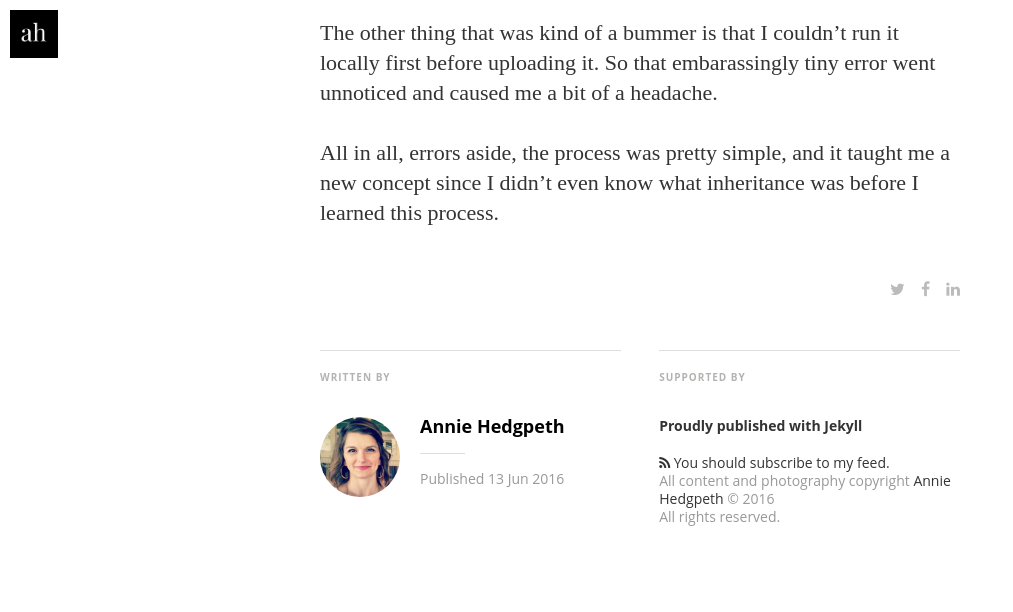
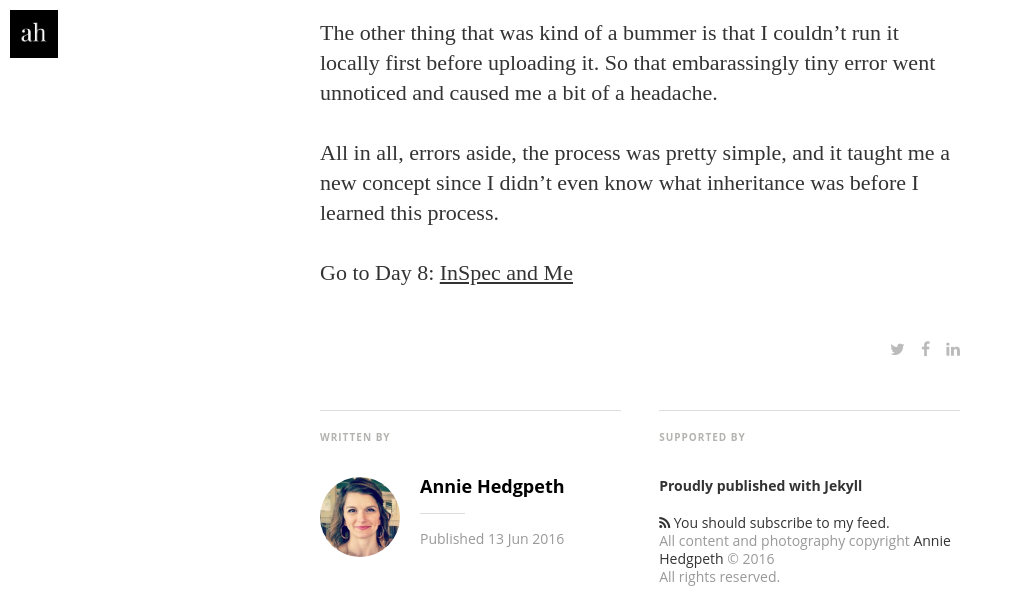
Before and after one commit to anniehedgpeth/anniehedgpeth.github.io, a Jekyll site: the page built from _posts/2016-06-14-inspec-basics-7.markdown, in a window 1280 px wide and 900 px high, scrolled down 5954 px, cut to the strip 0-612 px from the top of the window. Shown: the whole strip, without its empty margins (0-1013 px from the left). Built offline with Jekyll 4.4.1, drawn with Linux system fonts in a browser that asks for light colours; nearby versions of some CDN libraries; some web fonts are replaced.

Commit message:
updated links

```diff
--- a/_posts/2016-06-14-inspec-basics-7.markdown
+++ b/_posts/2016-06-14-inspec-basics-7.markdown
@@ -111,3 +111,5 @@ First of all, I had a really minor error; I was missing an `end` and didn't noti
 The other thing that was kind of a bummer is that I couldn't run it locally first before uploading it. So that embarassingly tiny error went unnoticed and caused me a bit of a headache.
 
 All in all, errors aside, the process was pretty simple, and it taught me a new concept since I didn't even know what inheritance was before I learned this process.
+
+Go to Day 8: [InSpec and Me](http://www.anniehedgie.com/inspec-basics-8)
```
